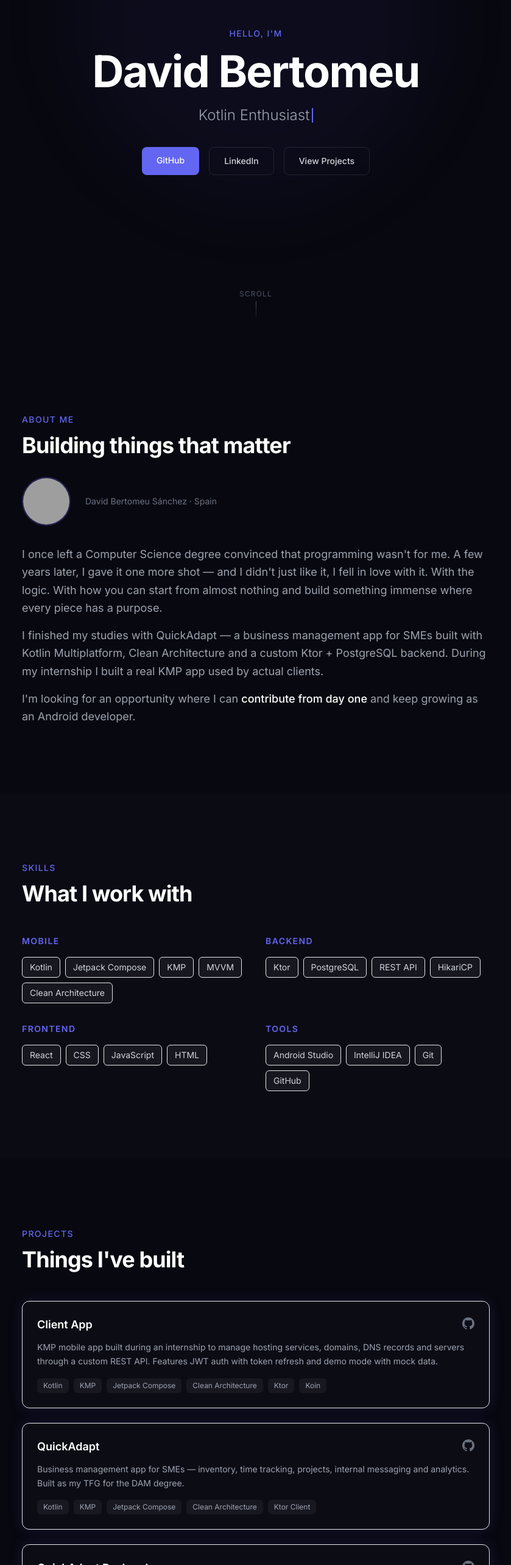
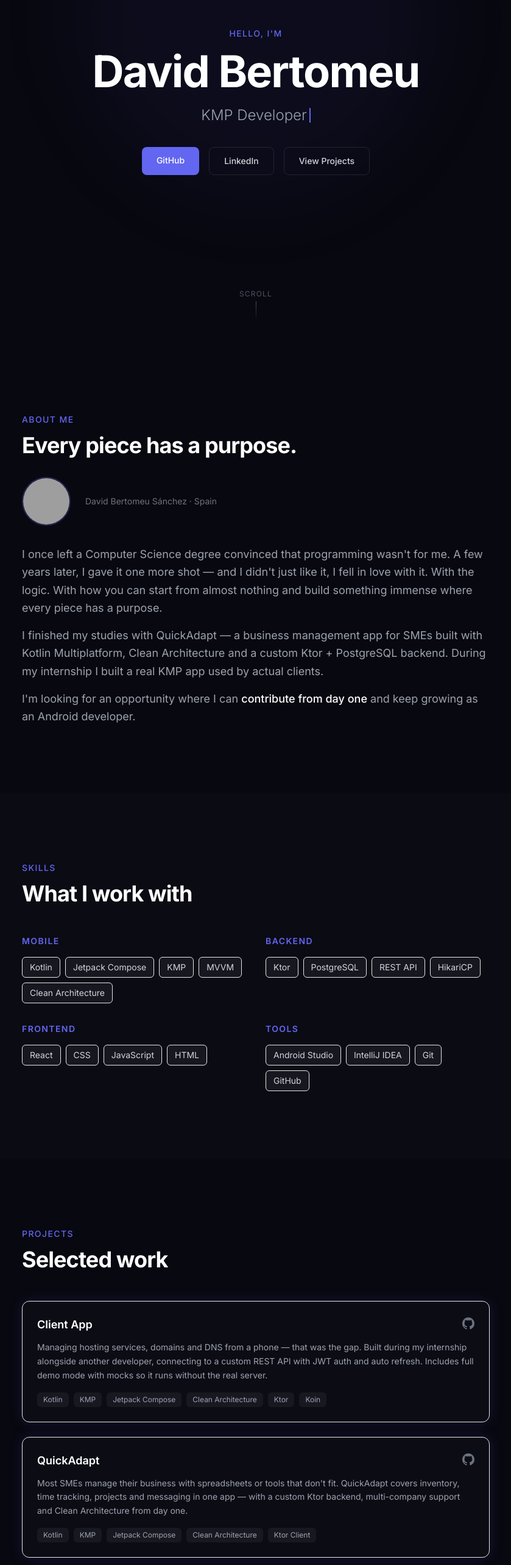
Before and after one commit to DavidBertsan/DavidBertsan.github.io, a React (Vite) app: page / in a window 1280 px wide. Shown: the part 234-2800 px from the top of the page at 61% size, without its empty margins (220-1059 px from the left). Built offline with nearby package versions, Linux system fonts and the light colour scheme; grey boxes are pictures that could not be loaded.

Commit message:
refactor: update copy — personal headings and problem-first project descriptions

```diff
--- a/src/LangContext.jsx
+++ b/src/LangContext.jsx
@@ -4,12 +4,12 @@ const translations = {
   en: {
     nav: ['About', 'Skills', 'Projects', 'Contact'],
     hero_greeting: "Hello, I'm",
-    hero_titles: ['Android Developer', 'Kotlin Enthusiast', 'DAM Graduate'],
+    hero_titles: ['Android Developer', 'KMP Developer', 'DAM Graduate'],
     hero_cv: 'Download CV',
     hero_cta: 'View Projects',
     hero_scroll: 'Scroll',
     about_label: 'About me',
-    about_heading: 'Building things that matter',
+    about_heading: 'Every piece has a purpose.',
     about_p1: "I once left a Computer Science degree convinced that programming wasn't for me. A few years later, I gave it one more shot — and I didn't just like it, I fell in love with it. With the logic. With how you can start from almost nothing and build something immense where every piece has a purpose.",
     about_p2: "I finished my studies with QuickAdapt — a business management app for SMEs built with Kotlin Multiplatform, Clean Architecture and a custom Ktor + PostgreSQL backend. During my internship I built a real KMP app used by actual clients.",
     about_p3_pre: "I'm looking for an opportunity where I can ",
@@ -19,7 +19,7 @@ const translations = {
     skills_heading: 'What I work with',
     skills_tools: 'Tools',
     projects_label: 'Projects',
-    projects_heading: "Things I've built",
+    projects_heading: 'Selected work',
     contact_label: 'Contact',
     contact_heading: "Let's talk",
     contact_body: "I'm open to new opportunities. If you have a role, a project, or just want to connect — reach out.",
@@ -27,12 +27,12 @@ const translations = {
   es: {
     nav: ['Sobre mí', 'Habilidades', 'Proyectos', 'Contacto'],
     hero_greeting: 'Hola, soy',
-    hero_titles: ['Desarrollador Android', 'Entusiasta de Kotlin', 'Graduado en DAM'],
+    hero_titles: ['Desarrollador Android', 'Desarrollador KMP', 'Graduado en DAM'],
     hero_cv: 'Descargar CV',
     hero_cta: 'Ver proyectos',
     hero_scroll: 'Bajar',
     about_label: 'Sobre mí',
-    about_heading: 'Construyendo cosas que importan',
+    about_heading: 'Cada pieza tiene su propósito.',
     about_p1: 'En un momento dejé una carrera de Ingeniería Informática convencido de que la programación no era para mí. Años después me di una última oportunidad para probarme si era capaz — y no me gustó, no. Me enamoré. De la lógica tras el código, de cómo de nada puedes construir algo inmenso donde cada pieza tiene su propósito.',
     about_p2: 'Terminé el ciclo con QuickAdapt — una app de gestión empresarial para PYMEs con Kotlin Multiplatform, Clean Architecture y backend propio con Ktor y PostgreSQL. En mis prácticas construí una app KMP real usada por clientes reales.',
     about_p3_pre: 'Busco una oportunidad donde pueda ',
@@ -42,7 +42,7 @@ const translations = {
     skills_heading: 'Con qué trabajo',
     skills_tools: 'Herramientas',
     projects_label: 'Proyectos',
-    projects_heading: 'Lo que he construido',
+    projects_heading: 'Trabajo seleccionado',
     contact_label: 'Contacto',
     contact_heading: 'Hablemos',
     contact_body: 'Estoy abierto a nuevas oportunidades. Si tenés un rol, un proyecto, o simplemente querés conectar — escribime.',
--- a/src/components/Projects.jsx
+++ b/src/components/Projects.jsx
@@ -4,8 +4,8 @@ const projects = [
   {
     title: 'Client App',
     description: {
-      en: 'KMP mobile app built during an internship to manage hosting services, domains, DNS records and servers through a custom REST API. Features JWT auth with token refresh and demo mode with mock data.',
-      es: 'App móvil KMP desarrollada durante prácticas para gestionar servicios de hosting, dominios, registros DNS y servidores a través de una API REST propia. Incluye autenticación JWT con refresh token y modo demo con datos mock.',
+      en: 'Managing hosting services, domains and DNS from a phone — that was the gap. Built during my internship alongside another developer, connecting to a custom REST API with JWT auth and auto refresh. Includes full demo mode with mocks so it runs without the real server.',
+      es: 'Gestionar servicios de hosting, dominios y DNS desde el móvil — ese era el hueco. Construida durante mis prácticas junto a otro desarrollador, conecta con una API REST propia con autenticación JWT y refresco automático. Incluye modo demo completo con mocks para funcionar sin el servidor real.',
     },
     tags: ['Kotlin', 'KMP', 'Jetpack Compose', 'Clean Architecture', 'Ktor', 'Koin'],
     github: 'https://github.com/DavidBertsan/client-app',
@@ -14,8 +14,8 @@ const projects = [
   {
     title: 'QuickAdapt',
     description: {
-      en: 'Business management app for SMEs — inventory, time tracking, projects, internal messaging and analytics. Built as my TFG for the DAM degree.',
-      es: 'App de gestión empresarial para PYMEs — inventario, control de jornada, proyectos, mensajería interna y analíticas. Desarrollado como TFG del ciclo DAM.',
+      en: 'Most SMEs manage their business with spreadsheets or tools that don\'t fit. QuickAdapt covers inventory, time tracking, projects and messaging in one app — with a custom Ktor backend, multi-company support and Clean Architecture from day one.',
+      es: 'La mayoría de las PYMEs gestionan su negocio con hojas de cálculo o herramientas que no encajan. QuickAdapt cubre inventario, control de jornada, proyectos y mensajería en una app — con backend Ktor propio, soporte multi-empresa y Clean Architecture desde el primer día.',
     },
     tags: ['Kotlin', 'KMP', 'Jetpack Compose', 'Clean Architecture', 'Ktor Client'],
     github: 'https://github.com/DavidBertsan/QuickAdapt',
@@ -24,8 +24,8 @@ const projects = [
   {
     title: 'QuickAdapt Backend',
     description: {
-      en: 'REST API server for QuickAdapt. Multi-tenant PostgreSQL schema with soft delete, BCrypt authentication and HikariCP connection pooling.',
-      es: 'Servidor REST API para QuickAdapt. Esquema PostgreSQL multi-tenant con soft delete, autenticación BCrypt y pool de conexiones HikariCP.',
+      en: 'The server behind QuickAdapt. Multi-tenant PostgreSQL with soft delete to keep each company\'s data isolated, BCrypt auth and HikariCP for production-grade connection handling.',
+      es: 'El servidor detrás de QuickAdapt. PostgreSQL multi-tenant con soft delete para aislar datos por empresa, autenticación BCrypt y HikariCP para gestión de conexiones en producción.',
     },
     tags: ['Ktor', 'PostgreSQL', 'HikariCP', 'BCrypt'],
     github: 'https://github.com/DavidBertsan/QuickAdapt_backend',
```
